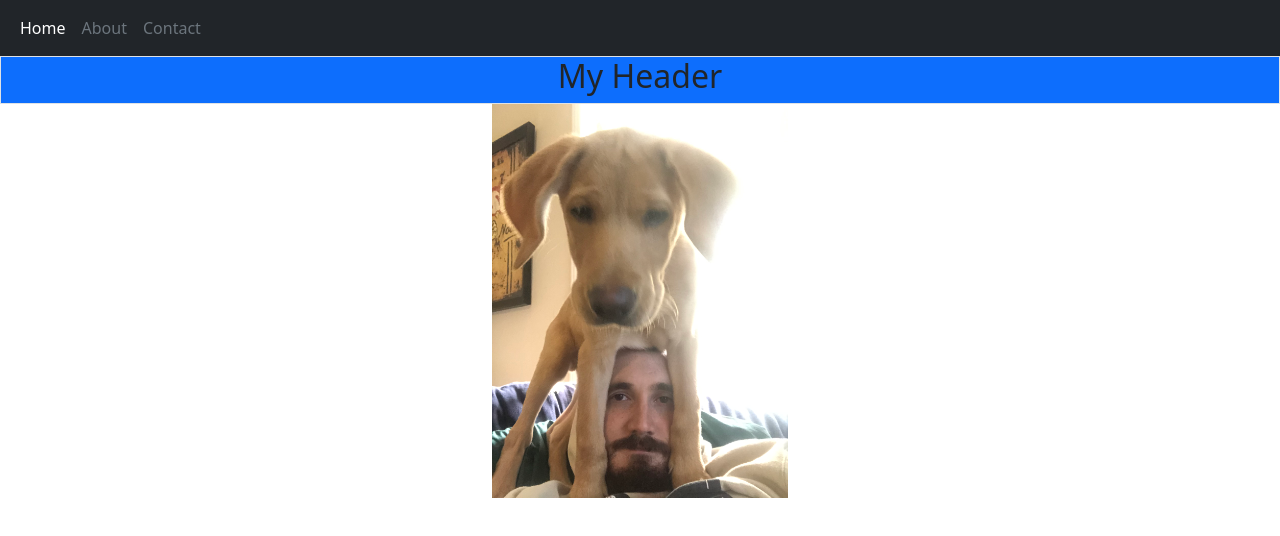
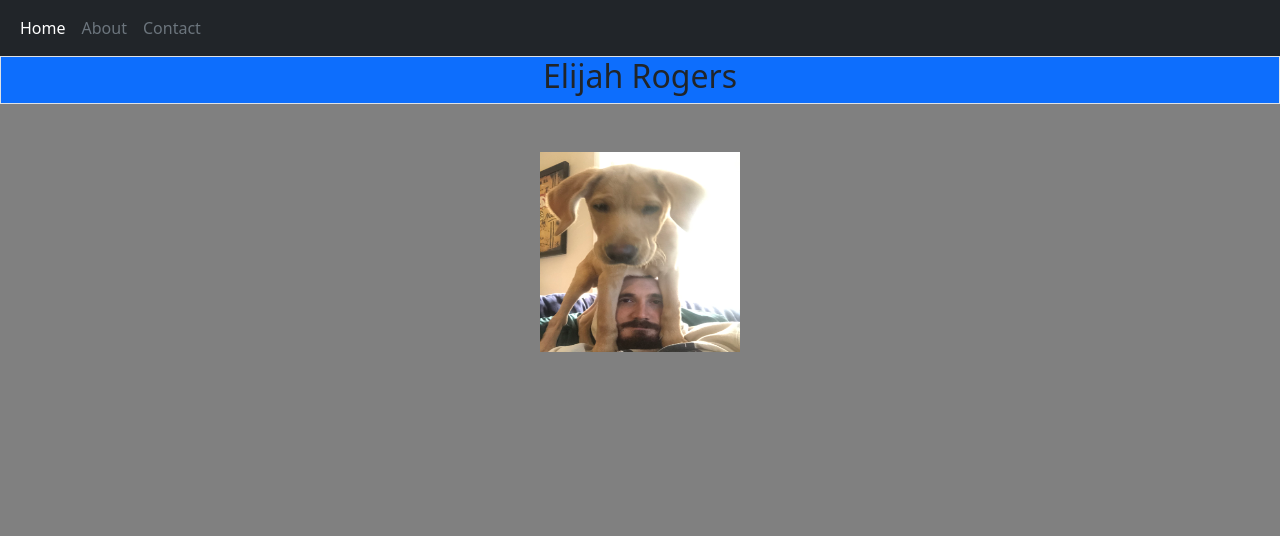
Before and after one commit to Brick636/Brick636.github.io, a plain HTML site: page index.html in a window 1280 px wide. Drawn offline with Linux system fonts and the light colour scheme.

Commit message:
Home Page

```diff
--- a/index.html
+++ b/index.html
@@ -7,7 +7,7 @@
     <title>Home</title>
     <link href="bootstrap-5.2.1-dist\css\bootstrap.css" rel="stylesheet" type="text/css">
 </head>
-<body>
+<body style="background-color: gray" >
   <nav class="navbar navbar-expand-lg bg-dark">
     <div class="container-fluid">
       <button class="navbar-toggler" type="button" data-bs-toggle="collapse" data-bs-target="#navbarNav" aria-controls="navbarNav" aria-expanded="false" aria-label="Toggle navigation">
@@ -29,11 +29,11 @@
     </div>
   </nav>
   <div class="text-center bg-primary border border-gray">
-    <h2>My Header</h2>
+    <h2>Elijah Rogers</h2>
   </div>
-  <div class="container-fluid w-25 ">
-    <img src="IMG_0570.jpg" class="img-fluid" alt="...">
-  </div>
+  <br><br>
+  <img src="IMG_0570.jpg" class="mx-auto d-block" alt="Sony" width="200" height="200">
   <script src= "bootstrap-5.2.1-dist\js\bootstrap.js"></script>
+
 </body>
 </html>
```
